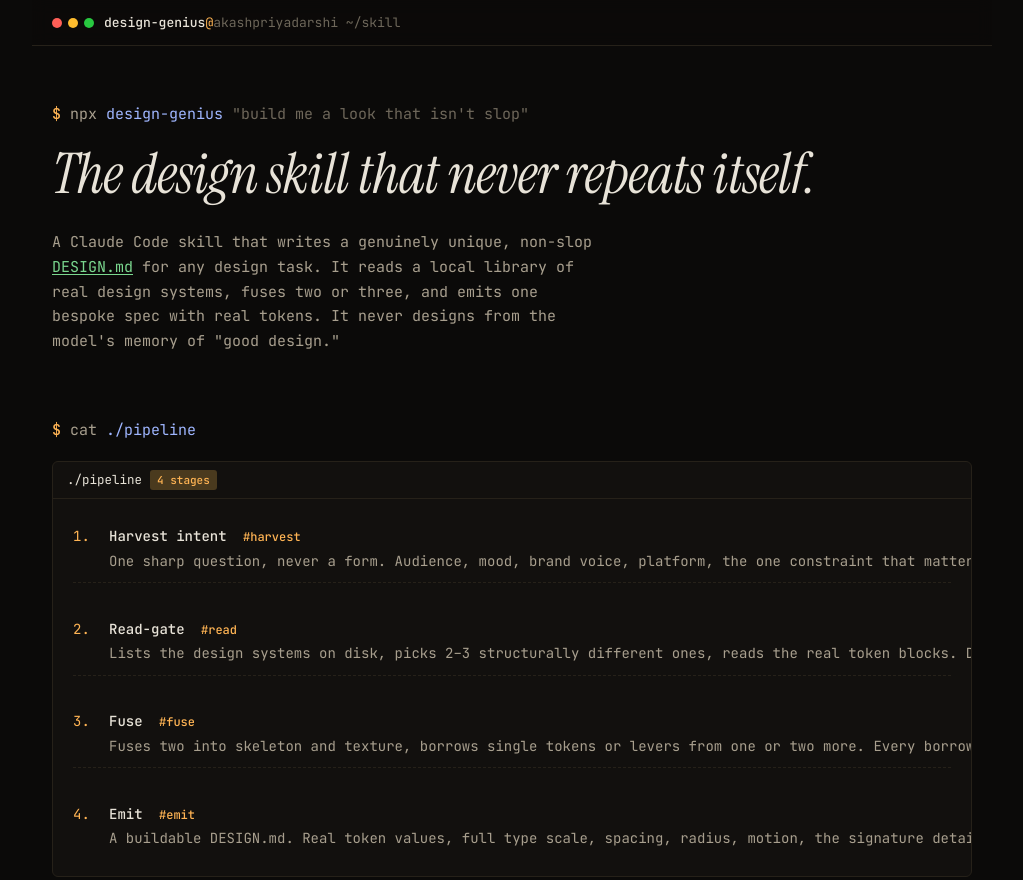
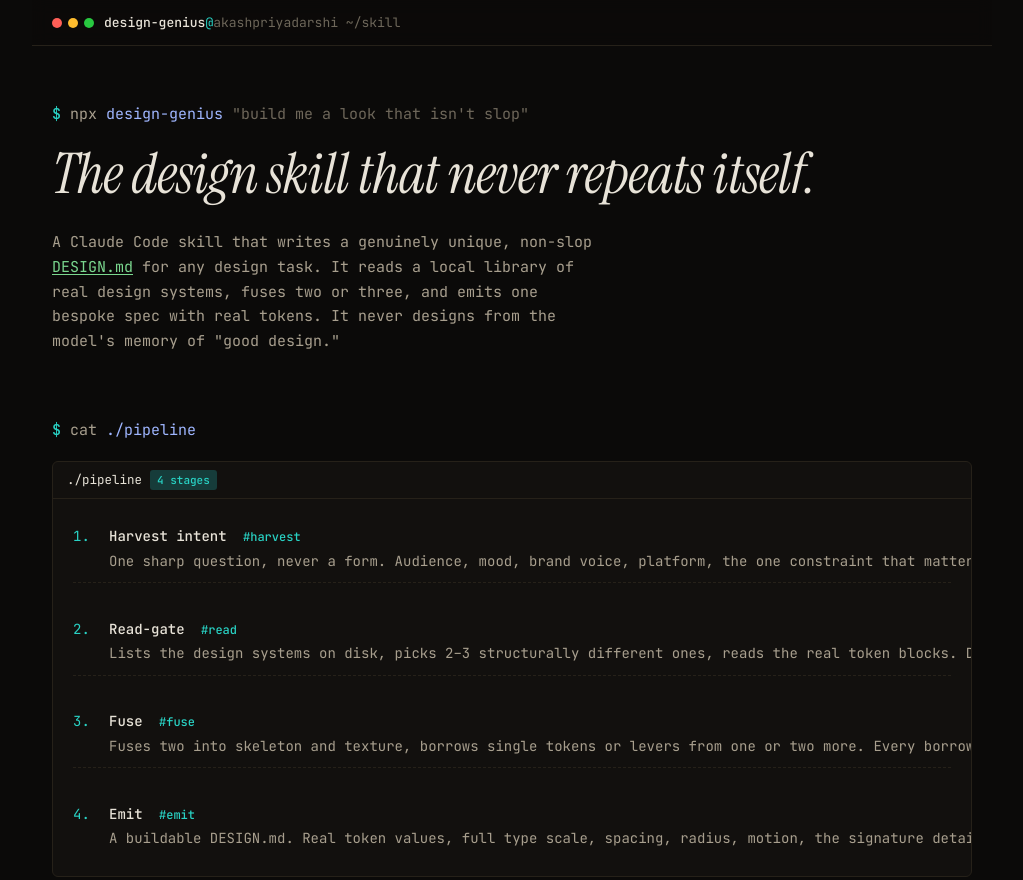
Before and after one commit to AkashPriyadarshii/design-genius, a plain HTML site: page docs/index.html in a window 1280 px wide. Shown: the top 880 px of the page, without its empty margins (128-1151 px from the left). Drawn offline with Linux system fonts and the light colour scheme.

Commit message:
feat(docs): dogfood new hue gates — accent off the amber band
Self-applied design-genius brand page had --accent #ffb454 (hue ~31°,
the exact 15-45° default band on warm-dark canvas) — a repeat of the
failure the skill now bans. Re-tinted to terminal cyan #29d2c4 (~175°),
off-band, ANSI-authentic, single accent (ansi-green held for links-only).
Proof the new gates hold on the skill's own surface.

```diff
--- a/docs/index.html
+++ b/docs/index.html
@@ -22,8 +22,8 @@
     --ink:#e8e3d8;
     --body:#a89f8e;
     --mute:#6e675a;
-    --accent:#ffb454;
-    --accent-2:#4a3a1e;
+    --accent:#29d2c4;
+    --accent-2:#163c3a;
     --ansi-green:#7bd88f;
     --ansi-red:#ff6b6b;
     --mono:'JetBrains Mono',ui-monospace,SFMono-Regular,Menlo,Consolas,monospace;
```
Also changed, not shown: 1 other file.
